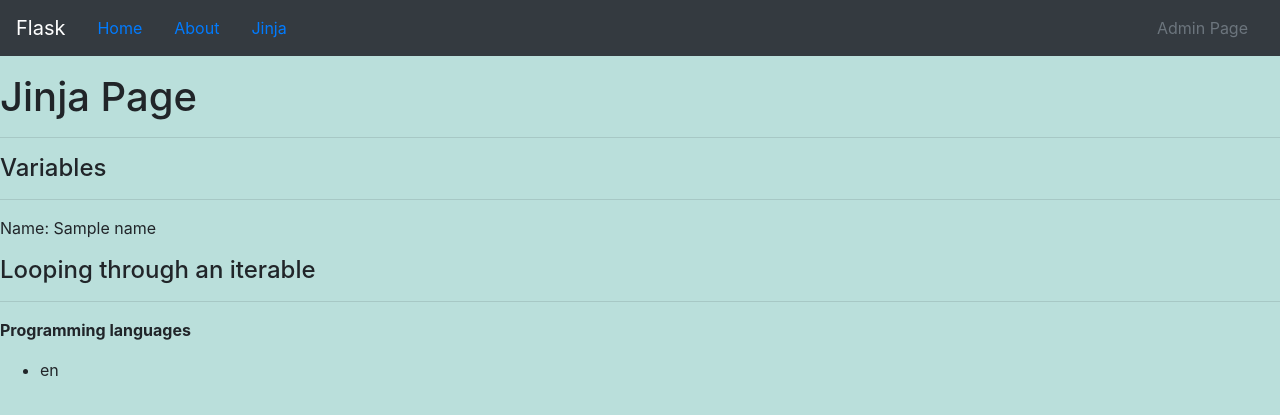
After one commit to python-pro/FlaskProjects, a Flask app: template JuliansFlask/app/templates/public/jinja.html in a window 1280 px wide. The commit adds this page. Shown: the top 415 px of the page. Run offline with Flask 2, Linux system fonts and the light colour scheme; the template is opened without the code that fills it: most values are stand-ins (such as "Sample title", 1, 10 or a date in 2020); some libraries are stand-ins or nearby versions.

Commit message:
Working with jinja files

```diff
--- /dev/null
+++ b/JuliansFlask/app/templates/public/jinja.html
@@ -0,0 +1,39 @@
+{% extends "public/templates/public_templates.html" %}
+
+{% block title %}Jinja{% endblock %}
+
+{% block main %}
+
+<div class="container"></div>
+	<div class="row"></div>
+		<div class="col"></div>
+
+
+
+			<h1>Jinja Page</h1>
+			<hr>
+			<h4>Variables</h4>
+			<hr>
+			<p>Name: {{name}}</p>
+			<h4>Looping through an iterable</h4>
+			<hr>
+
+			<strong class="d-block mb-3">Programming languages</strong>
+			<ul>
+			  {% for lang in langs %}
+			  <li>{{ lang }}</li>
+			  {% endfor %}
+			</ul>
+
+
+
+
+
+
+
+
+		</div>
+	</div>
+</div>
+
+{% endblock %}
--- a/JuliansFlask/app/templates/public/templates/public_templates.html
+++ b/JuliansFlask/app/templates/public/templates/public_templates.html
@@ -28,7 +28,7 @@
     <a class="nav-link" href="/about">About</a>
   </li>
   <li class="nav-item">
-    <a class="nav-link disabled" href="#">Misc</a>
+    <a class="nav-link " href="/jinja">Jinja</a>
   </li>
 </ul>
   </div>
```
Also changed, not shown: JuliansFlask/app/views.py (+60 -0 lines).
